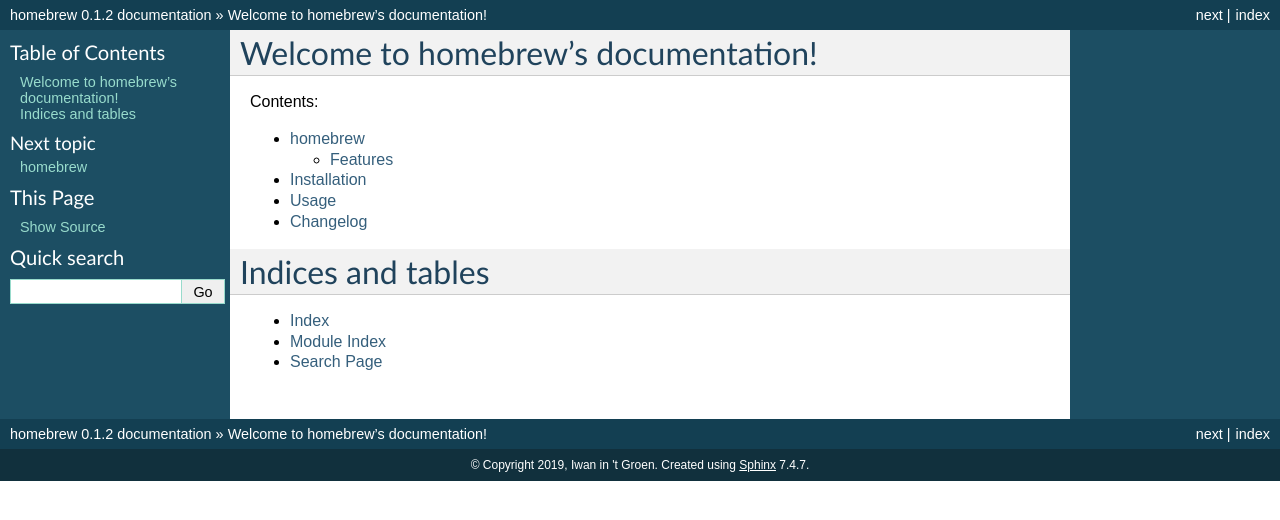
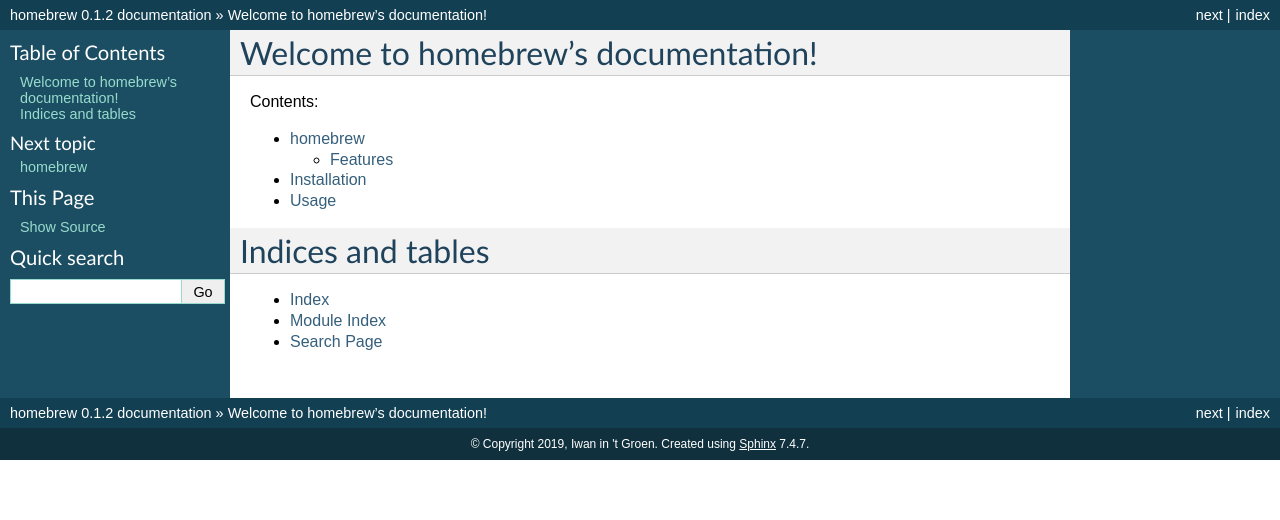
Before and after one commit to pombredanne/homebrew-1, a Sphinx documentation site: the page built from docs/index.rst, in a window 1280 px wide. Shown: the top 520 px of the page. Built offline with Sphinx 7.4.7, drawn with Linux system fonts in a browser that asks for light colours.

Commit message:
Remove HISTORY.rst

```diff
--- a/HISTORY.rst
+++ /dev/null
@@ -1,5 +0,0 @@
-.. :changelog:
-
-Changelog
----------
-https://github.com/igroen/homebrew/commits/master
--- a/docs/history.rst
+++ /dev/null
@@ -1 +0,0 @@
-.. include:: ../HISTORY.rst
--- a/docs/index.rst
+++ b/docs/index.rst
@@ -14,7 +14,6 @@
    readme
    installation
    usage
-   history
 
 Indices and tables
 ==================
```
Also changed, not shown: 1 other file.
